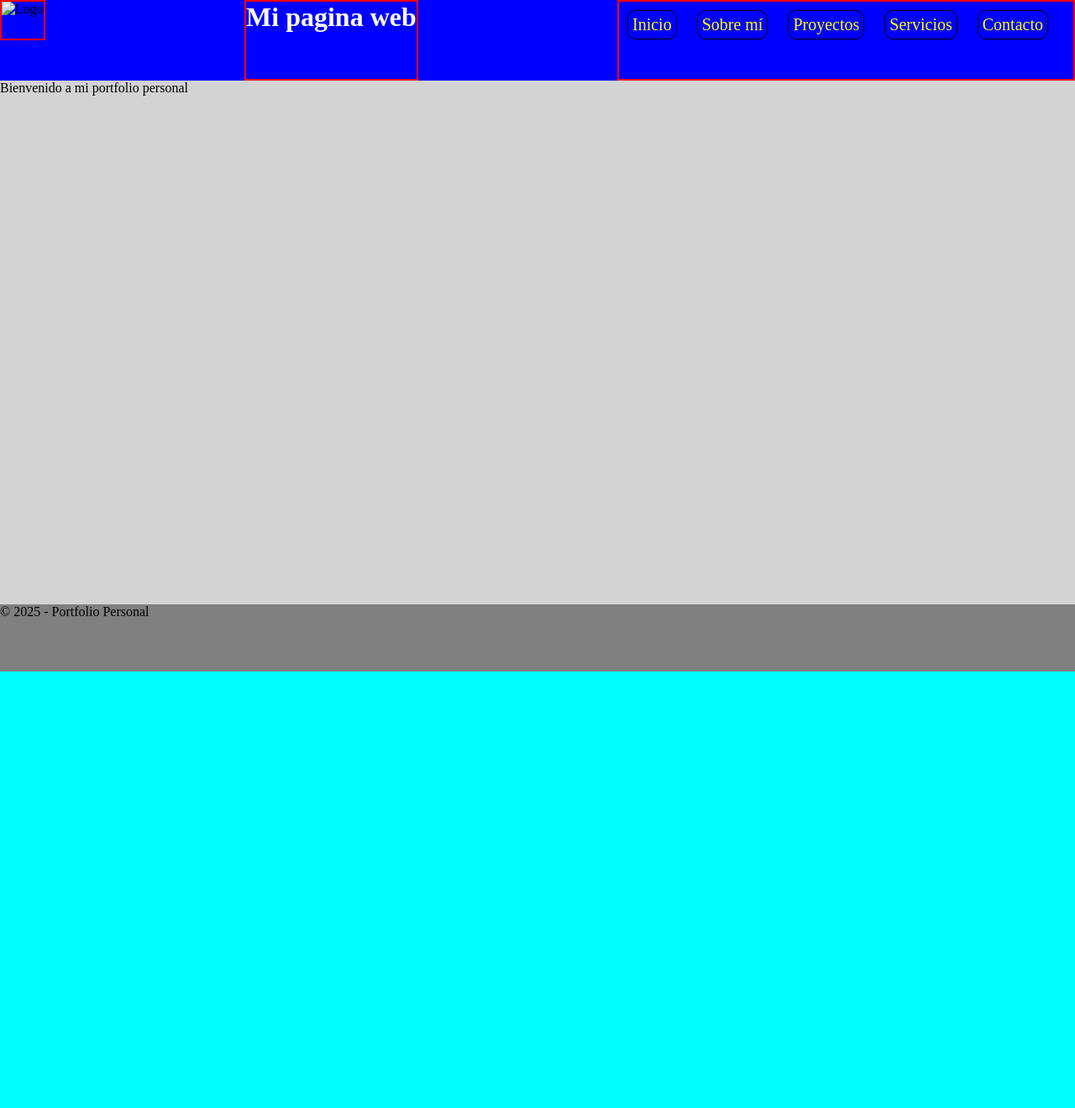
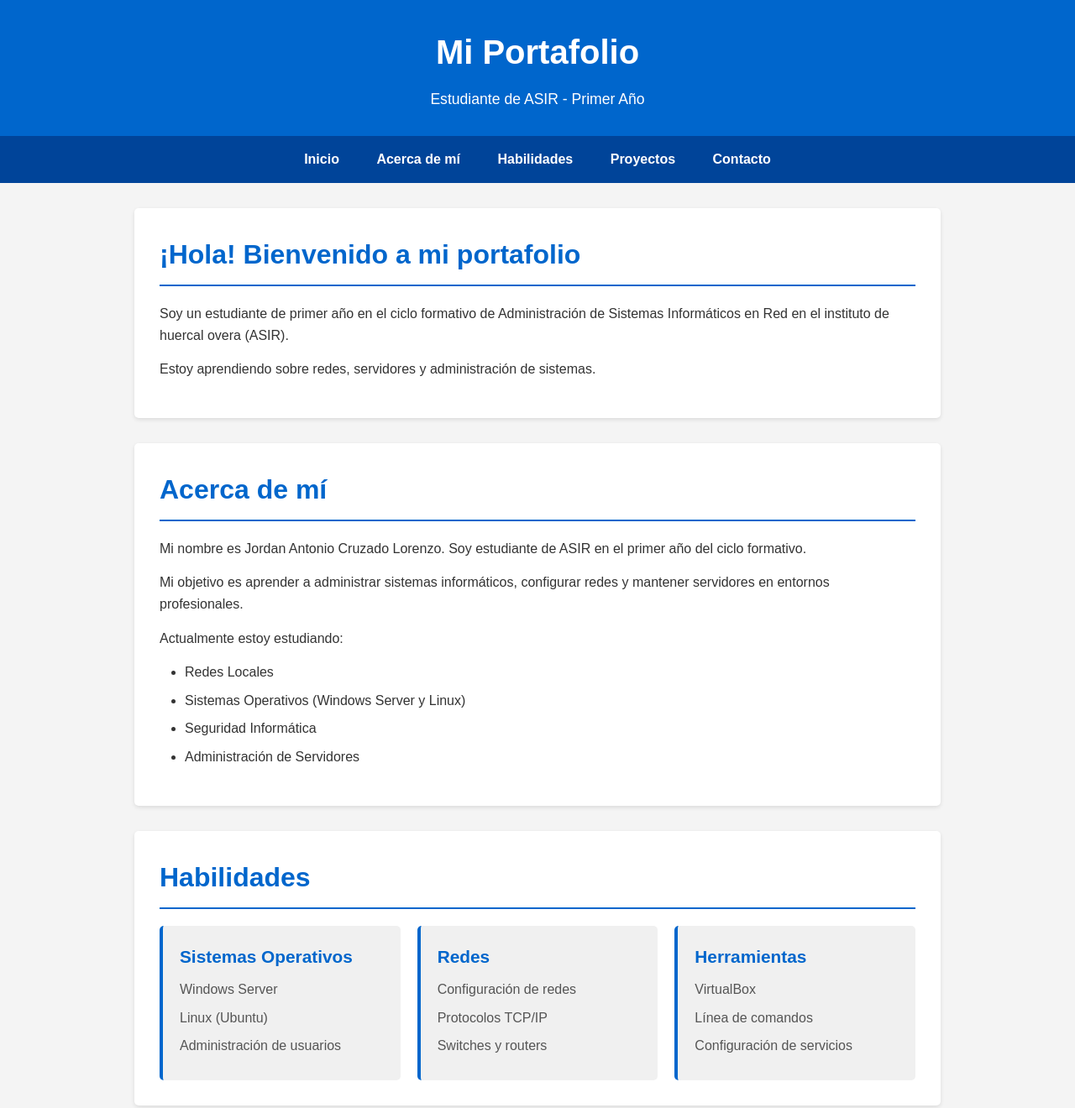
Before and after one commit to jl2745595-code/LMSGI, a plain HTML site: page basicos/index.html in a window 1280 px wide. Shown: the top 1320 px of the page at 84% size. Before the commit the page ends 800 px from the top, so only its background shows below. Drawn offline with Linux system fonts and the light colour scheme.

Commit message:
actualizado

```diff
--- a/basicos/css/index.css
+++ b/basicos/css/index.css
@@ -1,79 +1,193 @@
-/* Reset CSS a todos los html */
+/* ESTILOS GENERALES */
 * {
     margin: 0;
     padding: 0;
     box-sizing: border-box;
 }
 
-body{
-    background-color: none;
-    height: 100vh;
-    min-height: 100vh; /* altura mínima del body al 100% de la ventana */
-    border: 0px solid black;
-    background-color: aqua;
-    height: 100vh; /* altura del body al 100% de la ventana */
+body {
+    font-family: Arial, sans-serif;
+    line-height: 1.6;
+    color: #333;
+    background-color: #f4f4f4;
 }
 
+/* ENCABEZADO */
 header {
-    background-color: lightblue;
-    height: 10vh;
-    height: 12vh; /* medidas absolutas */
-    background-color: blue;
+    background-color: #0066cc;
+    color: white;
+    padding: 30px;
     text-align: center;
-    /* flexbox */
-    display: flex; /* modelo de cajas flexibles: contenedor flexible */
-    flex-direction: row; /* dirección de los items (FILA) */
-    flex-wrap: nowrap; /* no permitir salto de línea entre items */
-    justify-content: space-between; /* alineación horizontal de los items */
 }
 
-header figure {
-    border: 2px solid red;
-    height: 50%;
+header h1 {
+    font-size: 2.5em;
+    margin-bottom: 10px;
 }
 
-header figure img {
-    height: 90px;
+header p {
+    font-size: 1.1em;
 }
 
-/* Selector descendiente */
-header h1 {
+/* NAVEGACIÓN */
+nav {
+    background-color: #004499;
+    padding: 15px;
+    text-align: center;
+    position: sticky;
+    top: 0;
+    z-index: 100;
+}
+
+nav a {
+    color: white;
+    text-decoration: none;
+    margin: 0 20px;
+    font-weight: bold;
+    font-size: 1em;
+}
+
+nav a:hover {
+    color: #ffff00;
+    text-decoration: underline;
+}
+
+/* CONTENIDO PRINCIPAL */
+main {
+    max-width: 1000px;
+    margin: 30px auto;
+    padding: 0 20px;
+}
+
+section {
+    background-color: white;
+    padding: 30px;
+    margin-bottom: 30px;
+    border-radius: 5px;
+    box-shadow: 0 2px 5px rgba(0, 0, 0, 0.1);
+}
+
+section h2 {
+    color: #0066cc;
+    font-size: 2em;
+    margin-bottom: 20px;
+    border-bottom: 2px solid #0066cc;
+    padding-bottom: 10px;
+}
+
+section p {
+    margin-bottom: 15px;
+    font-size: 1em;
+}
+
+section ul {
+    margin-left: 30px;
+    margin-bottom: 15px;
+}
+
+section li {
+    margin-bottom: 8px;
+}
+
+/* CONTENEDOR DE HABILIDADES */
+.habilidades-container {
+    display: grid;
+    grid-template-columns: repeat(auto-fit, minmax(250px, 1fr));
+    gap: 20px;
+}
+
+.habilidad {
+    background-color: #f0f0f0;
+    padding: 20px;
+    border-left: 4px solid #0066cc;
+    border-radius: 5px;
+}
+
+.habilidad h3 {
+    color: #0066cc;
+    margin-bottom: 10px;
+    font-size: 1.3em;
+}
+
+.habilidad p {
+    margin-bottom: 8px;
+    color: #555;
+}
+
+/* CONTENEDOR DE PROYECTOS */
+.proyectos-container {
+    display: grid;
+    grid-template-columns: repeat(auto-fit, minmax(250px, 1fr));
+    gap: 20px;
+}
+
+.proyecto {
+    background-color: #e6f2ff;
+    padding: 20px;
+    border-left: 4px solid #0066cc;
+    border-radius: 5px;
+}
+
+.proyecto h3 {
+    color: #0066cc;
+    margin-bottom: 10px;
+    font-size: 1.2em;
+}
+
+.proyecto p {
+    color: #555;
+    font-size: 0.95em;
+}
+
+/* ENLACES */
+a {
+    color: #0066cc;
+    text-decoration: none;
+}
+
+a:hover {
+    text-decoration: underline;
+    color: #004499;
+}
+
+/* PIE DE PÁGINA */
+footer {
+    background-color: #333;
     color: white;
     text-align: center;
-    border: 2px solid red;
+    padding: 20px;
+    margin-top: 50px;
 }
 
-header nav {
-    border: 0px solid black;
-    text-align: center;
-    padding: 10px;
-    border: 2px solid red;
+footer p {
+    margin: 0;
 }
 
-header nav a {
-    color: yellow;
-    display: inline-block; /* transformar un E.Bloque en un ELinea */
-    margin-right: 20px;
-    text-decoration: none; /* quitar el subrayado */
-    font-size: 20px;
-    border: 1px solid black;
-    padding: 5px;
-    border-radius: 10px;
+/* RESPONSIVO PARA MÓVILES */
+@media (max-width: 768px) {
+    header h1 {
+        font-size: 1.8em;
     }
 
-header nav a:hover {
-    background-color: rgba(255, 255, 255, 0.5);
+    nav a {
+        display: block;
+        margin: 10px 0;
+    }
+
+    section {
+        padding: 20px;
+    }
+
+    section h2 {
+        font-size: 1.5em;
+    }
+
+    .habilidades-container,
+    .proyectos-container {
+        grid-template-columns: 1fr;
     }
 
     main {
-    background-color: lightgrey;
-    height: 80vh;
-    height: 78vh;
+        margin: 15px auto;
     }
-
-footer {
-    background-color: lightgreen;
-    height: 10vh;
-    height: 10vh;
-    background-color: gray;
 }
--- a/basicos/index.html
+++ b/basicos/index.html
@@ -3,28 +3,110 @@
 <head>
     <meta charset="UTF-8">
     <meta name="viewport" content="width=device-width, initial-scale=1.0">
-    <title>Portfolio Personal</title>
-    <link rel="stylesheet" type="text/css" href="css/index.css">
+    <title>Mi Portafolio - ASIR</title>
+    <link rel="stylesheet" href="css/index.css">
 </head>
 <body>
+    <!-- ENCABEZADO -->
     <header>
-        <figure>
-            <img src="imagenes/logo.png" alt="Logo">
-        </figure>
-        <h1>Mi pagina web</h1>
-        <nav>
-            <a href="#">Inicio</a>
-            <a href="#">Sobre mí</a>
-            <a href="#">Proyectos</a>
-            <a href="#">Servicios</a>
-            <a href="#">Contacto</a>
-        </nav>
+        <h1>Mi Portafolio</h1>
+        <p>Estudiante de ASIR - Primer Año</p>
     </header>
+
+    <!-- NAVEGACIÓN -->
+    <nav>
+        <a href="#inicio">Inicio</a>
+        <a href="#acerca">Acerca de mí</a>
+        <a href="#habilidades">Habilidades</a>
+        <a href="#proyectos">Proyectos</a>
+        <a href="#contacto">Contacto</a>
+    </nav>
+
+    <!-- CONTENIDO PRINCIPAL -->
     <main>
-        <p>Bienvenido a mi portfolio personal</p>
+        <!-- SECCIÓN INICIO -->
+        <section id="inicio">
+            <h2>¡Hola! Bienvenido a mi portafolio</h2>
+            <p>Soy un estudiante de primer año en el ciclo formativo de Administración de Sistemas Informáticos en Red en el instituto de huercal overa (ASIR).</p>
+            <p>Estoy aprendiendo sobre redes, servidores y administración de sistemas.</p>
+        </section>
+
+        <!-- SECCIÓN ACERCA DE MÍ -->
+        <section id="acerca">
+            <h2>Acerca de mí</h2>
+            <p>Mi nombre es Jordan Antonio Cruzado Lorenzo. Soy estudiante de ASIR en el primer año del ciclo formativo.</p>
+            <p>Mi objetivo es aprender a administrar sistemas informáticos, configurar redes y mantener servidores en entornos profesionales.</p>
+            <p>Actualmente estoy estudiando:</p>
+            <ul>
+                <li>Redes Locales</li>
+                <li>Sistemas Operativos (Windows Server y Linux)</li>
+                <li>Seguridad Informática</li>
+                <li>Administración de Servidores</li>
+            </ul>
+        </section>
+
+        <!-- SECCIÓN HABILIDADES -->
+        <section id="habilidades">
+            <h2>Habilidades</h2>
+            <div class="habilidades-container">
+                <div class="habilidad">
+                    <h3>Sistemas Operativos</h3>
+                    <p>Windows Server</p>
+                    <p>Linux (Ubuntu)</p>
+                    <p>Administración de usuarios</p>
+                </div>
+                <div class="habilidad">
+                    <h3>Redes</h3>
+                    <p>Configuración de redes</p>
+                    <p>Protocolos TCP/IP</p>
+                    <p>Switches y routers</p>
+                </div>
+                <div class="habilidad">
+                    <h3>Herramientas</h3>
+                    <p>VirtualBox</p>
+                    <p>Línea de comandos</p>
+                    <p>Configuración de servicios</p>
+                </div>
+            </div>
+        </section>
+
+        <!-- SECCIÓN PROYECTOS -->
+        <section id="proyectos">
+            <h2>Proyectos y Prácticas</h2>
+            <div class="proyectos-container">
+                <div class="proyecto">
+                    <h3>Instalación de Windows Server</h3>
+                    <p>Instalación y configuración básica de un servidor Windows con servicios de red.</p>
+                </div>
+                <div class="proyecto">
+                    <h3>Configuración de Red Local</h3>
+                    <p>Diseño e implementación de una red local con múltiples dispositivos.</p>
+                </div>
+                <div class="proyecto">
+                    <h3>Administración de Usuarios</h3>
+                    <p>Gestión de cuentas de usuario, permisos y grupos en sistemas Windows.</p>
+                </div>
+                <div class="proyecto">
+                    <h3>Configuración de Linux</h3>
+                    <p>Instalación y configuración básica de un servidor Linux.</p>
+                </div>
+            </div>
+        </section>
+
+        <!-- SECCIÓN CONTACTO -->
+        <section id="contacto">
+            <h2>Contacto</h2>
+            <p>Si quieres conocer más sobre mis proyectos, puedes contactarme:</p>
+            <p><strong>Email:</strong> <a href="mailto:tu@email.com">JL2745595@gmail.com</a></p>
+            <p><strong>Teléfono:</strong> +34 695 38 81 10</p>
+            <p><strong>LinkedIn:</strong> <a href="https://linkedin.com" target="_blank">Mi perfil</a></p>
+            <p><strong>GitHub:</strong> <a href="https://github.com" target="_blank">Mi repositorio de trabajos</a></p>
+        </section>
     </main>
+
+    <!-- PIE DE PÁGINA -->
     <footer>
-        <p>&copy; 2025 - Portfolio Personal</p>
+        <p>&copy; 2024 Mi Portafolio  de 1º de ASIR IES.CURA VALERA.</p>
     </footer>
 </body>
 </html>
--- a/css/index.css
+++ /dev/null
@@ -1,79 +0,0 @@
-/* Reset CSS a todos los html */
-* {
-    margin: 0;
-    padding: 0;
-    box-sizing: border-box;
-}
-
-body{
-    background-color: none;
-    height: 100vh;
-    min-height: 100vh; /* altura mínima del body al 100% de la ventana */
-    border: 0px solid black;
-    background-color: aqua;
-    height: 100vh; /* altura del body al 100% de la ventana */
-}
-
-header {
-    background-color: lightblue;
-    height: 10vh;
-    height: 12vh; /* medidas absolutas */
-    background-color: blue;
-    text-align: center;
-    /* flexbox */
-    display: flex; /* modelo de cajas flexibles: contenedor flexible */
-    flex-direction: row; /* dirección de los items (FILA) */
-    flex-wrap: nowrap; /* no permitir salto de línea entre items */
-    justify-content: space-between; /* alineación horizontal de los items */
-}
-
-header figure {
-    border: 2px solid red;
-    height: 50%;
-}
-
-header figure img {
-    height: 90px;
-}
-
-/* Selector descendiente */
-header h1 {
-    color: white;
-    text-align: center;
-    border: 2px solid red;
-}
-
-header nav {
-    border: 0px solid black;
-    text-align: center;
-    padding: 10px;
-    border: 2px solid red;
-}
-
-header nav a {
-    color: yellow;
-    display: inline-block; /* transformar un E.Bloque en un ELinea */
-    margin-right: 20px;
-    text-decoration: none; /* quitar el subrayado */
-    font-size: 20px;
-    border: 1px solid black;
-    padding: 5px;
-    border-radius: 10px;
-}
-
-header nav a:hover {
-    background-color: rgba(255, 255, 255, 0.5);
-}
-
-main {
-    background-color: lightgrey;
-    height: 80vh;
-    height: 78vh;
-}
-
-footer {
-    background-color: lightgreen;
-    height: 10vh;
-    height: 10vh;
-    background-color: gray;
-}
```
Also changed, not shown: index.html (deleted, +0 -30 lines), maqPowerPlanet/index.html (+11 -0 lines). Lines whose indentation alone changed are shown as unchanged.
